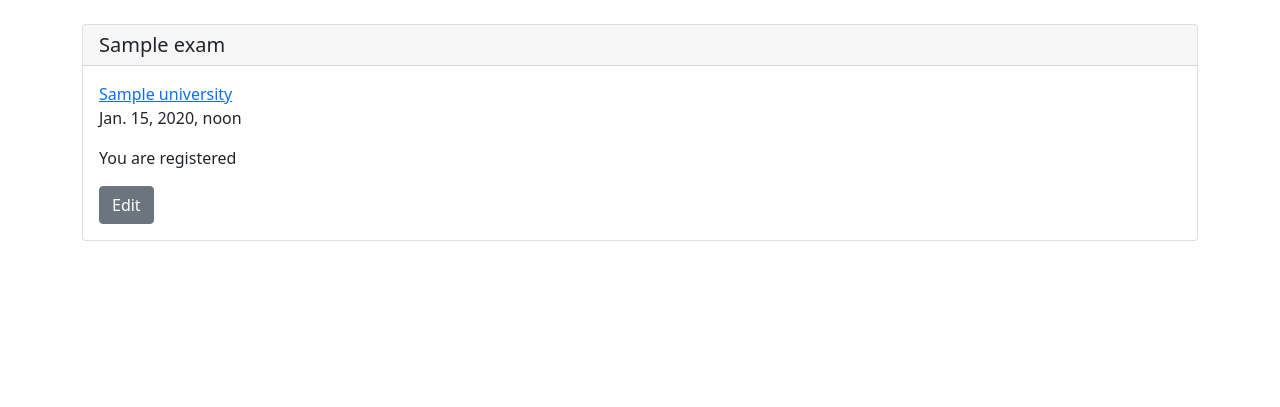
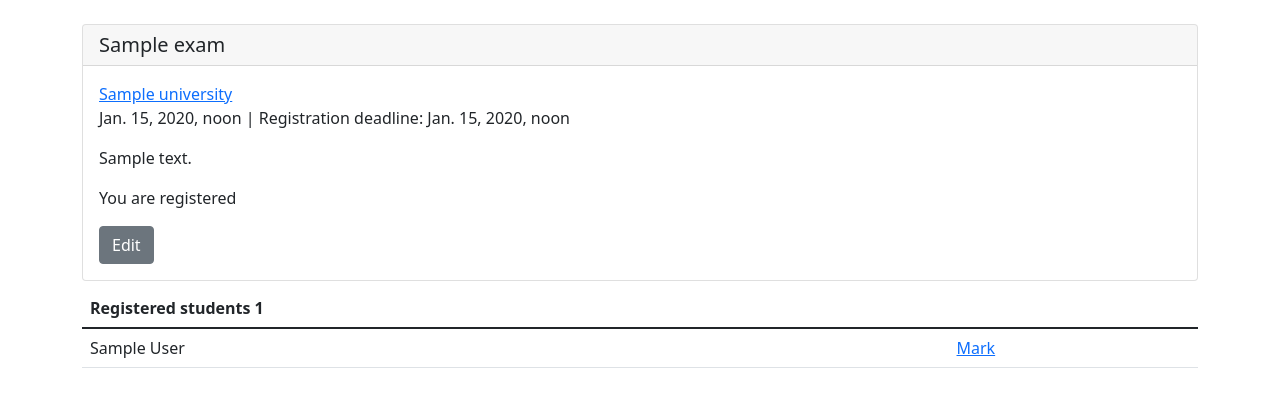
Before and after one commit to pgmatev/HowToApply, a Django app: page /exams/1 in a window 1280 px wide. Shown: the part 118-525 px from the top of the page. Run offline with Django 3.2, Linux system fonts and the light colour scheme; a user stored in the database is signed in; tables that the repository leaves empty hold one stand-in row (values such as "Sample post"); some libraries are stand-ins or nearby versions.

Commit message:
table with registered students for exam/exam has description,deadline for registry

```diff
--- a/exams/admin.py
+++ b/exams/admin.py
@@ -1,5 +1,6 @@
 from django.contrib import admin
-from .models import Exam
+from .models import Exam, StudentExam
 # Register your models here.
 
 admin.site.register(Exam)
+admin.site.register(StudentExam)
--- a/exams/models.py
+++ b/exams/models.py
@@ -1,14 +1,18 @@
 from django.db import models
 from django.utils import timezone
 
-from hta_platform.models import University, Subject
+from django.core.validators import MinValueValidator, MaxValueValidator
+
+from hta_platform.models import University, Student, Subject
 
 
 class Exam(models.Model):
     university = models.ForeignKey(University, on_delete=models.CASCADE)
     name = models.CharField(max_length=100)
     exam_date = models.DateTimeField()
+    deadline = models.DateTimeField()
     subject = models.ForeignKey(Subject, on_delete=models.CASCADE)
+    description = models.TextField(blank=True)
 
     def __str__(self):
         return self.name
@@ -19,3 +23,26 @@ class Exam(models.Model):
             return True
         else:
             return False
+
+    @property
+    def past_deadline(self):
+        if self.deadline < timezone.now():
+            return True
+        else:
+            return False
+
+
+class StudentExam(models.Model):
+    student = models.ForeignKey(Student, on_delete=models.CASCADE)
+    exam = models.ForeignKey("exams.Exam", on_delete=models.DO_NOTHING)
+    mark = models.DecimalField(null=True, blank=True, max_digits=3, decimal_places=2,
+                               validators=[MinValueValidator(2.00), MaxValueValidator(6.00)])
+
+    class Meta:
+        unique_together = ('student', 'exam')
+
+    # @classmethod
+    # def create(cls, student, exam):
+    #     student_exam = cls(student=student, exam=exam)
+    #
+    #     return student_exam
--- a/exams/templates/exams/view_exam.html
+++ b/exams/templates/exams/view_exam.html
@@ -1,6 +1,5 @@
 {% extends 'hta_platform/base.html' %}
 {% block content %}
-
     <div class="container">
             <div class="card mt-4">
                 <div class="card-header">
@@ -8,11 +7,16 @@
                 </div>
                 <div class="card-body">
                     <a href="{% url 'hta_platform:profiles' user_id=exam.university.user.id %}">{{ exam.university.name }}</a>
-                <p>{{ exam.exam_date }}</p>
+                    <p>{{ exam.exam_date }} | Registration deadline: {{ exam.deadline }}</p>
+                    {% if exam.description %}
+                        <p>{{ exam.description }}</p>
+                    {% else %}
+                        <p>No description.</p>
+                    {% endif %}
                 {% if request.user.student %}
                     {% if is_registered %}
                         <p>You are registered</p>
-                {% elif exam.is_upcoming %}
+                    {% elif not exam.past_deadline %}
                         <a class="btn" href={% url 'exams:student_exam_register' exam_id=exam.id %}>Register for Exam</a>
                     {% endif %}
                 {% endif %}
@@ -21,5 +25,41 @@
                     {% endif %}
                 </div>
             </div>
+        {% if request.user == exam.university.user %}
+            <table class="table mt-2">
+            <thead>
+                <tr>
+                    <th>Registered students {{ students_count }}</th>
+                </tr>
+            </thead>
+            <tbody>
+                {% if registered_students %}
+                    {% for registered_student in registered_students %}
+                        <tr>
+                            <td>
+                                <a href="{% url 'hta_platform:profiles' user_id=registered_student.user.id%}" class="text-decoration-none link-dark">
+                                    {{ registered_student.user.first_name}} {{ registered_student.user.last_name }}
+                                </a>
+                            </td>
+                            {% if not exam.is_upcoming %}
+                                <td>
+                                    <a href="#">Mark</a>
+                                </td>
+                            {% else %}
+{#                                <td>#}
+{#                                registered at: {{ registered_student }}#}
+{#                                </td>#}
+                            {% endif %}
+                        </tr>
+                    {% endfor %}
+                {% else %}
+                    <tr>
+                        <td>None</td>
+                    </tr>
+                {% endif %}
+            </tbody>
+
+            </table>
+        {% endif %}
     </div>
 {% endblock %}
--- a/exams/views.py
+++ b/exams/views.py
@@ -2,8 +2,8 @@ from django.contrib.auth.decorators import login_required
 from django.http import HttpResponse
 from django.shortcuts import render, redirect
 
-from hta_platform.models import User, Subject, Student, StudentExam
-from .models import Exam
+from hta_platform.models import User, Subject, Student
+from .models import Exam, StudentExam
 from .forms import ExamForm
 
 
@@ -90,12 +90,20 @@ def view_exam(request, *args, **kwargs):
 
     user = request.user
     is_registered = False
+    registered_students = []
+    students_count = 0
 
-    if user and hasattr(user, "student"):
-        if StudentExam.objects.filter(student=user.student, exam=exam).exists():
-            is_registered = True
+    if user:
+        if hasattr(user, "student"):
+            if StudentExam.objects.filter(student=user.student, exam=exam).exists():
+                is_registered = True
+        if hasattr(user, "university"):
+            if exam.university == user.university:
+                registered_students = list(Student.objects.filter(exams__id=exam.id).order_by("user__first_name"))
+                students_count = len(registered_students)
 
-    context = {'exam': exam, 'is_registered': is_registered}
+    context = {'exam': exam, 'is_registered': is_registered, 'registered_students': registered_students,
+               'students_count': students_count}
     return render(request, 'exams/view_exam.html', context)
 
 
@@ -110,7 +118,7 @@ def student_exam_register(request, *args, **kwargs):
         except Exam.DoesNotExist():
             return HttpResponse("Exam doesn't exist")
 
-        if not StudentExam.objects.filter(student=user.student, exam=exam).exists() and exam.is_upcoming:
+        if not StudentExam.objects.filter(student=user.student, exam=exam).exists() and not exam.past_deadline:
             student_exam = StudentExam()
             student_exam.student = user.student
             student_exam.exam = exam
--- a/hta_platform/admin.py
+++ b/hta_platform/admin.py
@@ -1,5 +1,5 @@
 from django.contrib import admin
-from .models import University, Student, StudentExam, Subject
+from .models import University, Student, Subject
 
 
 class StudentAdmin(admin.ModelAdmin):
@@ -13,6 +13,4 @@ class StudentAdmin(admin.ModelAdmin):
 
 admin.site.register(University)
 admin.site.register(Student, StudentAdmin)
-admin.site.register(StudentExam)
-
 admin.site.register(Subject)
--- a/hta_platform/models.py
+++ b/hta_platform/models.py
@@ -30,23 +30,7 @@ class Student(models.Model):
     bio = models.TextField(null=True, blank=True)
     obligatory_mark = models.DecimalField(null=True, max_digits=3, decimal_places=2,
                                           validators=[MinValueValidator(2.00), MaxValueValidator(6.00)])
-    exams = models.ManyToManyField("exams.Exam", through='StudentExam')
+    exams = models.ManyToManyField("exams.Exam", through='exams.StudentExam')
 
     def __str__(self):
         return self.user.username
-
-
-class StudentExam(models.Model):
-    student = models.ForeignKey(Student, on_delete=models.CASCADE)
-    exam = models.ForeignKey("exams.Exam", on_delete=models.DO_NOTHING)
-    mark = models.DecimalField(null=True, max_digits=3, decimal_places=2,
-                               validators=[MinValueValidator(2.00), MaxValueValidator(6.00)])
-
-    class Meta:
-        unique_together = ('student', 'exam')
-
-    # @classmethod
-    # def create(cls, student, exam):
-    #     student_exam = cls(student=student, exam=exam)
-    #
-    #     return student_exam
--- a/hta_platform/templates/hta_platform/university_home.html
+++ b/hta_platform/templates/hta_platform/university_home.html
@@ -12,7 +12,7 @@
     <div class="container mt-4">
         <div class="row">
             <div class="col-md-4">
-                <h1 class="text-center">Posts</h1>
+                <h1>Posts</h1>
                 <a href="{% url 'posts:create_post' %}" class="btn btn-primary mb-2">Create Post</a>
                 <div class="card p-2">
                     {% for post in posts %}
@@ -24,7 +24,7 @@
                 </div>
             </div>
              <div class="col-md-4">
-                <h1 class="text-center">Programs</h1>
+                <h1>Programs</h1>
                 <a href="{% url 'programs:create_program' %}" class="btn btn-primary mb-2">Create Program</a>
                 <div class="card p-2">
                     {% for program in programs %}
@@ -36,7 +36,7 @@
                 </div>
             </div>
             <div class="col-md-4">
-                <h1 class="text-center">Exams</h1>
+                <h1>Exams</h1>
                 <a href="{% url 'exams:create_exam' %}" class="btn btn-primary mb-2">Create Exam</a>
                 <div class="card p-2">
                     {% for exam in exams %}
--- a/hta_platform/views.py
+++ b/hta_platform/views.py
@@ -8,10 +8,10 @@ from django.db.models import Q
 
 from .forms import UniversityForm, EditStudentForm, EditUserForm,\
                 AuthenticateUserForm, AuthenticateUniversityForm
-from .models import Student, University, User, StudentExam, Subject
+from .models import Student, University, User, Subject
 from posts.models import Post
 from programs.models import Program
-from exams.models import Exam
+from exams.models import Exam, StudentExam
 
 from itertools import chain
 import datetime
```
Also changed, not shown: exams/forms.py (+6 -2 lines), hta_platform/templates/hta_platform/student_profile.html (+6 -15 lines), exams/migrations/0002_studentexam.py (added), exams/migrations/0003_auto_20220904_2253.py (added), hta_platform/migrations/0018_auto_20220904_1303.py (added). Lines whose indentation alone changed are shown as unchanged.
